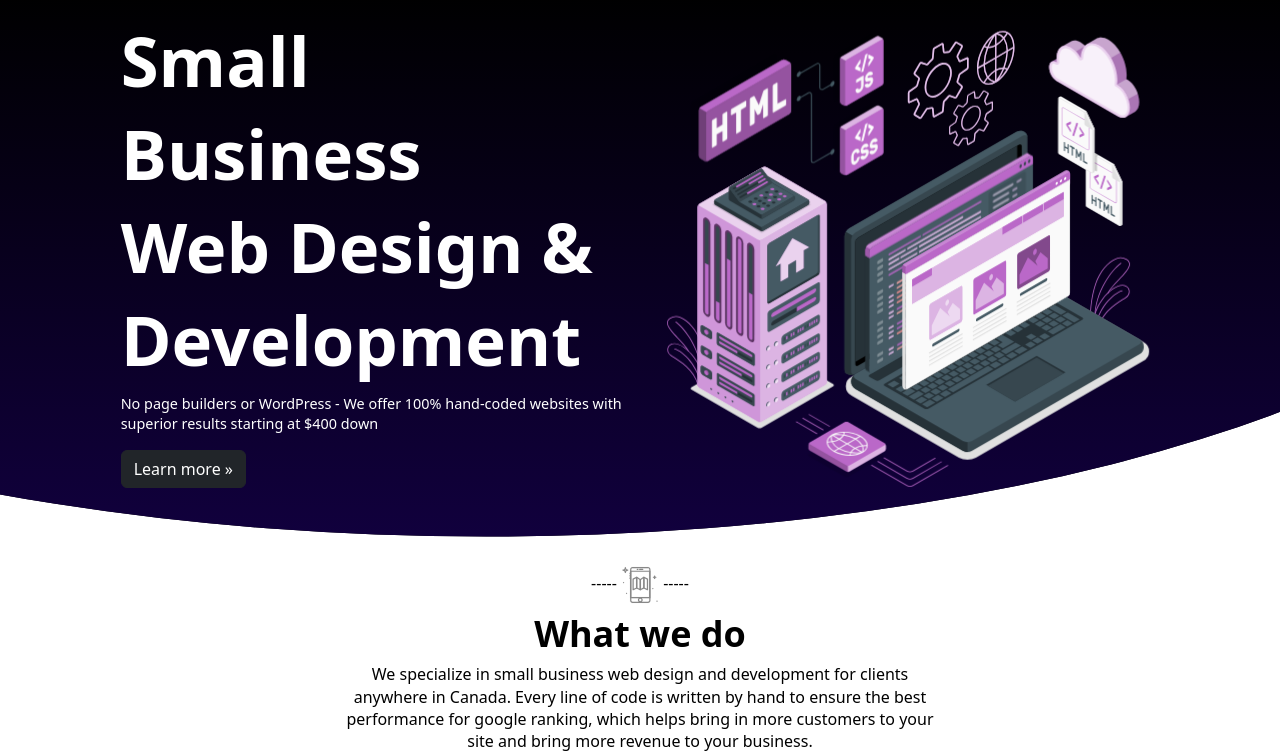
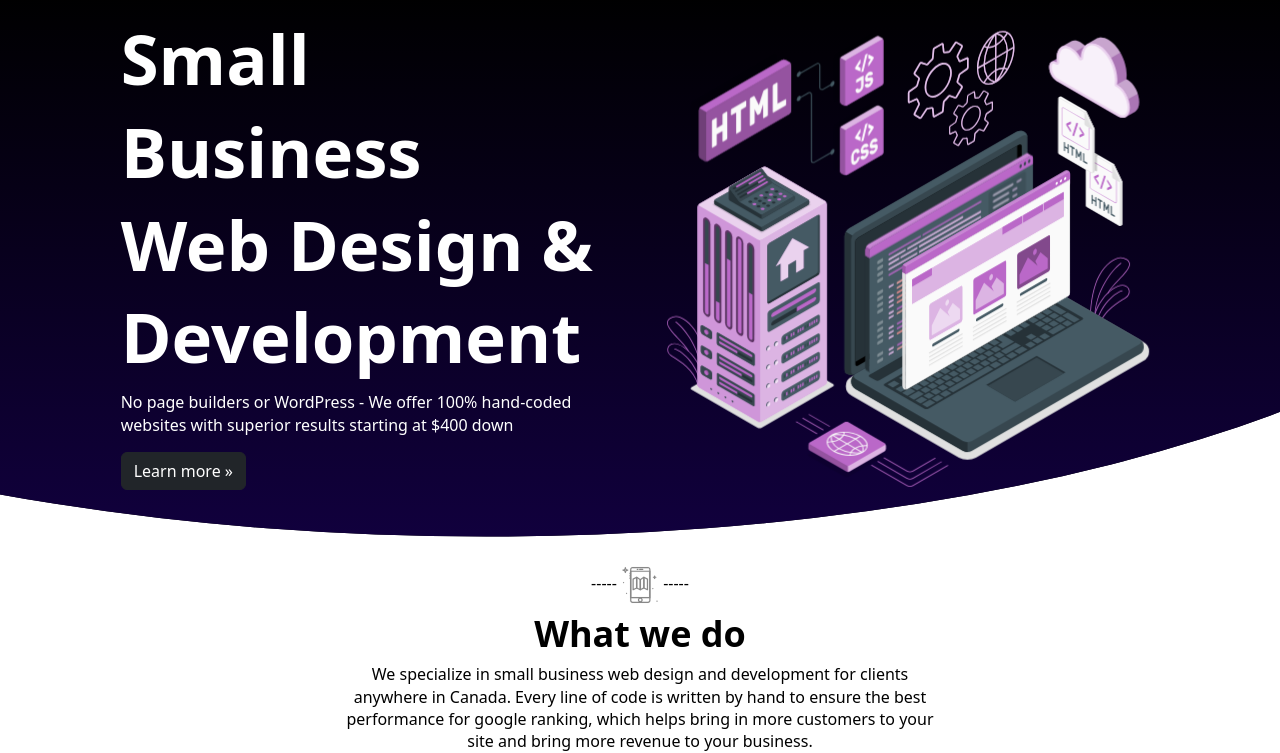
Before and after one commit to YorkWebDesign/home, a plain HTML site: page index.html in a window 1280 px wide. Shown: the part 48-801 px from the top of the page. Drawn offline with nearby package versions, Linux system fonts and the light colour scheme.

Commit message:
header subtext font change

```diff
--- a/index.html
+++ b/index.html
@@ -54,7 +54,7 @@
 
             <div class="col-md-6 header-text">
               <h1>Small Business <br>Web Design & <br>Development</h1>
-              <p>No page builders or WordPress - We offer 100% hand-coded websites with superior results starting at $400 down</p>
+              <p class="body-font" style="color:white;">No page builders or WordPress - We offer 100% hand-coded websites with superior results starting at $400 down</p>
               <p><a class="btn btn-dark  btn-md" href="index.html#topimg" role="button">Learn more &raquo;</a>
 
               </p>
```
